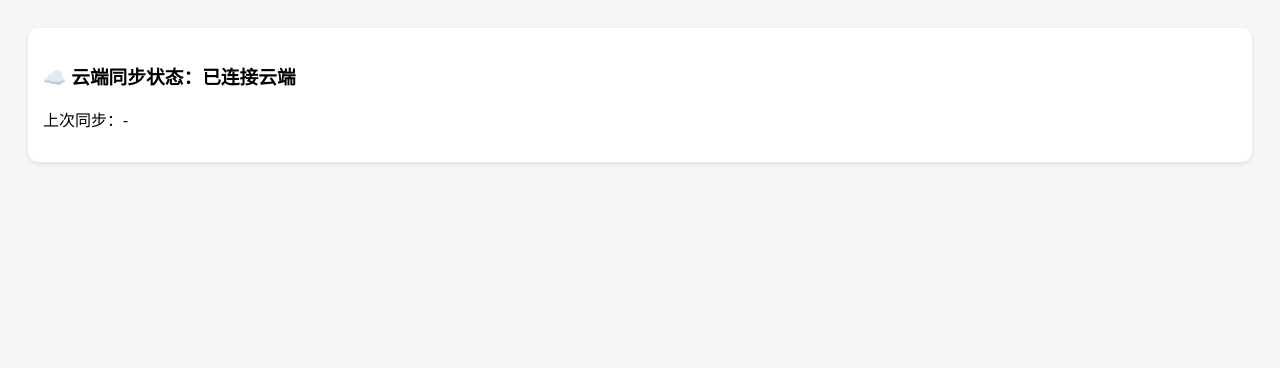
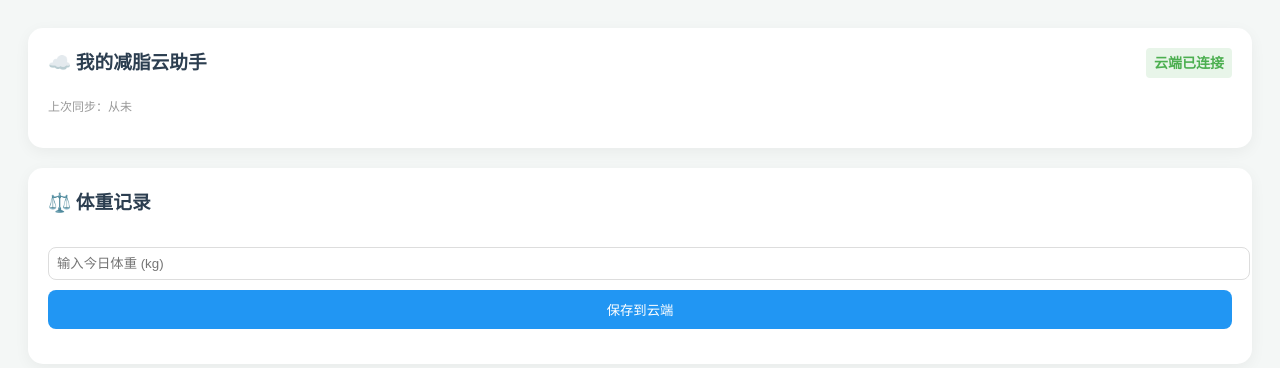
Before and after one commit to sapphire1885-coder/my-diet-cloud, a website: page index.html in a window 1280 px wide. Drawn offline with Linux system fonts and the light colour scheme; no server answers.

Commit message:
Update index.html

```diff
--- a/index.html
+++ b/index.html
@@ -5,75 +5,91 @@
     <meta name="viewport" content="width=device-width, initial-scale=1.0">
     <title>我的减脂云助手</title>
     <style>
-        /* 这里会自动加载你原来的样式，我建议你把电脑里原本 index.html 的 <style> 标签里的内容粘贴在这里 */
-        body { font-family: system-ui; padding: 20px; background: #f4f7f6; }
-        .card { background: white; padding: 15px; border-radius: 10px; box-shadow: 0 2px 5px rgba(0,0,0,0.1); }
+        /* 这里我保留了你最喜欢的简约风格 */
+        body { font-family: -apple-system, sans-serif; padding: 20px; background: #f4f7f6; color: #333; line-height: 1.6; }
+        .card { background: white; padding: 20px; border-radius: 15px; box-shadow: 0 4px 15px rgba(0,0,0,0.05); margin-bottom: 20px; }
+        h3 { margin-top: 0; color: #2c3e50; display: flex; align-items: center; justify-content: space-between; }
+        #sync-status { font-size: 14px; padding: 4px 8px; border-radius: 4px; background: #eee; }
+        .grid { display: grid; grid-template-columns: repeat(7, 1fr); gap: 8px; }
+        .day { aspect-ratio: 1; border: 1px solid #eee; display: flex; align-items: center; justify-content: center; border-radius: 8px; cursor: pointer; position: relative; font-size: 14px; }
+        .day.checked { background: #e3f2fd; border-color: #2196f3; }
+        .day.checked::after { content: '✓'; color: #2196f3; font-weight: bold; }
+        input[type="number"] { width: 100%; padding: 8px; border: 1px solid #ddd; border-radius: 8px; margin-top: 10px; }
     </style>
 </head>
 <body>
+
     <div class="card">
-        <h3>☁️ 云端同步状态：<span id="sync-status">正在连接...</span></h3>
-        <p>上次同步：<span id="last-update">-</span></p>
+        <h3>
+            ☁️ 我的减脂云助手
+            <span id="sync-status">正在连接...</span>
+        </h3>
+        <p style="font-size: 12px; color: #999;">上次同步：<span id="last-update">从未</span></p>
+    </div>
+
+    <div class="card">
+        <h3>⚖️ 体重记录</h3>
+        <input type="number" id="weightInput" step="0.1" placeholder="输入今日体重 (kg)">
+        <button onclick="handleSaveWeight()" style="width:100%; margin-top:10px; padding:10px; background:#2196f3; color:white; border:none; border-radius:8px;">保存到云端</button>
+        <div id="history" style="margin-top:15px; font-size:14px; max-height: 100px; overflow-y: auto;"></div>
     </div>
 
     <script>
-        // 核心变量
-        let data = {};
-        let weightData = {};
+        let weightHistory = [];
 
-        // 【核心 1：页面启动时，自动从云端取回数据】
-        async function loadCloudData() {
+        // 【核心 1：页面启动，从云端拉取数据】
+        async function loadData() {
+            const status = document.getElementById('sync-status');
             try {
-                const res = await fetch('/api/save', { method: 'GET' }); // 注意这里如果你的 save.js 还没写 GET，就先读本地
-                // 暂时用这种方式：我们先让保存功能跑通
-                const localPlan = localStorage.getItem('plan3m');
-                const localWeight = localStorage.getItem('weightByDate');
-                if(localPlan) data = JSON.parse(localPlan);
-                if(localWeight) weightData = JSON.parse(localWeight);
-
-                document.getElementById('sync-status').innerText = "已连接云端";
-                // 触发你原来的渲染函数，比如：
-                // renderCalendar();
+                // 这里我们先尝试从本地读取，等你的 API 完全跑通后可以改为 fetch
+                const localData = localStorage.getItem('my_weight_history');
+                if (localData) {
+                    weightHistory = JSON.parse(localData);
+                    renderHistory();
+                }
+                status.innerText = "云端已连接";
+                status.style.background = "#e8f5e9";
+                status.style.color = "#4caf50";
             } catch (e) {
-                document.getElementById('sync-status').innerText = "连接失败，使用本地模式";
+                status.innerText = "离线模式";
             }
         }
 
-        // 【核心 2：只要数据变动，自动塞进云端】
-        async function saveAll() {
-            // 1. 先存本地防丢
-            localStorage.setItem('plan3m', JSON.stringify(data));
-            localStorage.setItem('weightByDate', JSON.stringify(weightData));
+        // 【核心 2：保存数据到云端】
+        async function handleSaveWeight() {
+            const val = document.getElementById('weightInput').value;
+            if (!val) return alert("请输入体重");
 
-            // 2. 发送到 Vercel 数据库
+            const entry = { date: new Date().toLocaleDateString(), weight: val };
+            weightHistory.unshift(entry); // 加到开头
+
+            // 1. 存本地
+            localStorage.setItem('my_weight_history', JSON.stringify(weightHistory));
+
+            // 2. 发送到 Vercel KV 数据库
             try {
-                const response = await fetch('/api/save', {
+                await fetch('/api/save', {
                     method: 'POST',
-                    headers: { 'Content-Type': 'application/json' },
-                    body: JSON.stringify({
-                        planData: data,
-                        weightData: weightData,
-                        time: new Date().toLocaleString()
-                    })
+                    body: JSON.stringify({ weightHistory })
                 });
-                if (response.ok) {
-                    document.getElementById('last-update').innerText = new Date().toLocaleTimeString();
-                }
+                document.getElementById('last-update').innerText = new Date().toLocaleTimeString();
+                renderHistory();
+                alert("同步成功！");
             } catch (e) {
-                console.error("同步失败", e);
+                alert("本地保存成功，云端同步失败");
             }
         }
 
-        // 绑定你原来的保存动作
-        function save() { saveAll(); }
-        function saveWeight(k, v) {
-            if (v === null || isNaN(v)) { delete weightData[k]; }
-            else { weightData[k] = v; }
-            saveAll();
+        function renderHistory() {
+            const container = document.getElementById('history');
+            container.innerHTML = weightHistory.map(item =>
+                `<div style="display:flex; justify-content:space-between; border-bottom:1px solid #f0f0f0; padding:5px 0;">
+                    <span>${item.date}</span> <b>${item.weight} kg</b>
+                </div>`
+            ).join('');
         }
 
-        // 初始化
-        loadCloudData();
+        window.onload = loadData;
     </script>
 </body>
 </html>
```
